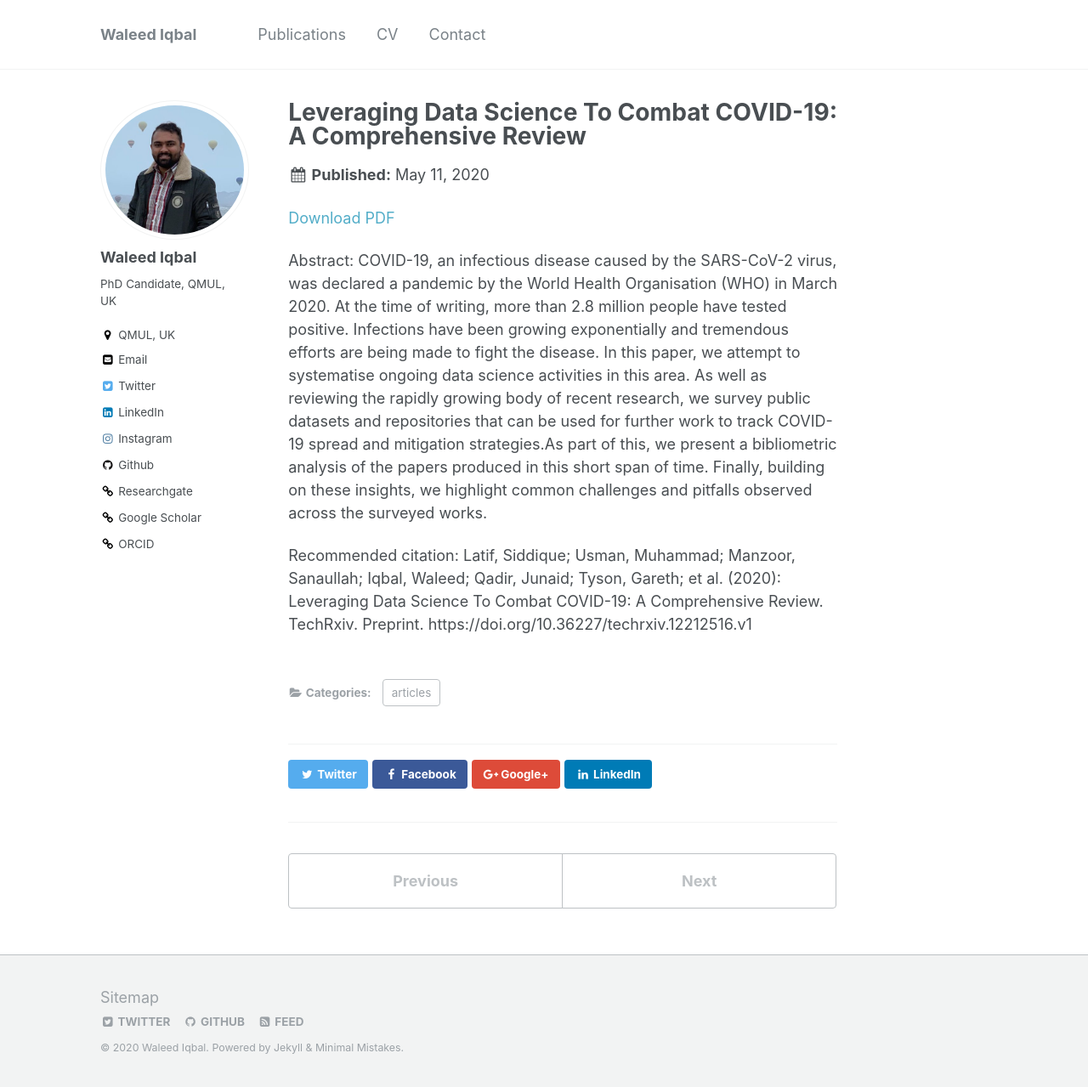
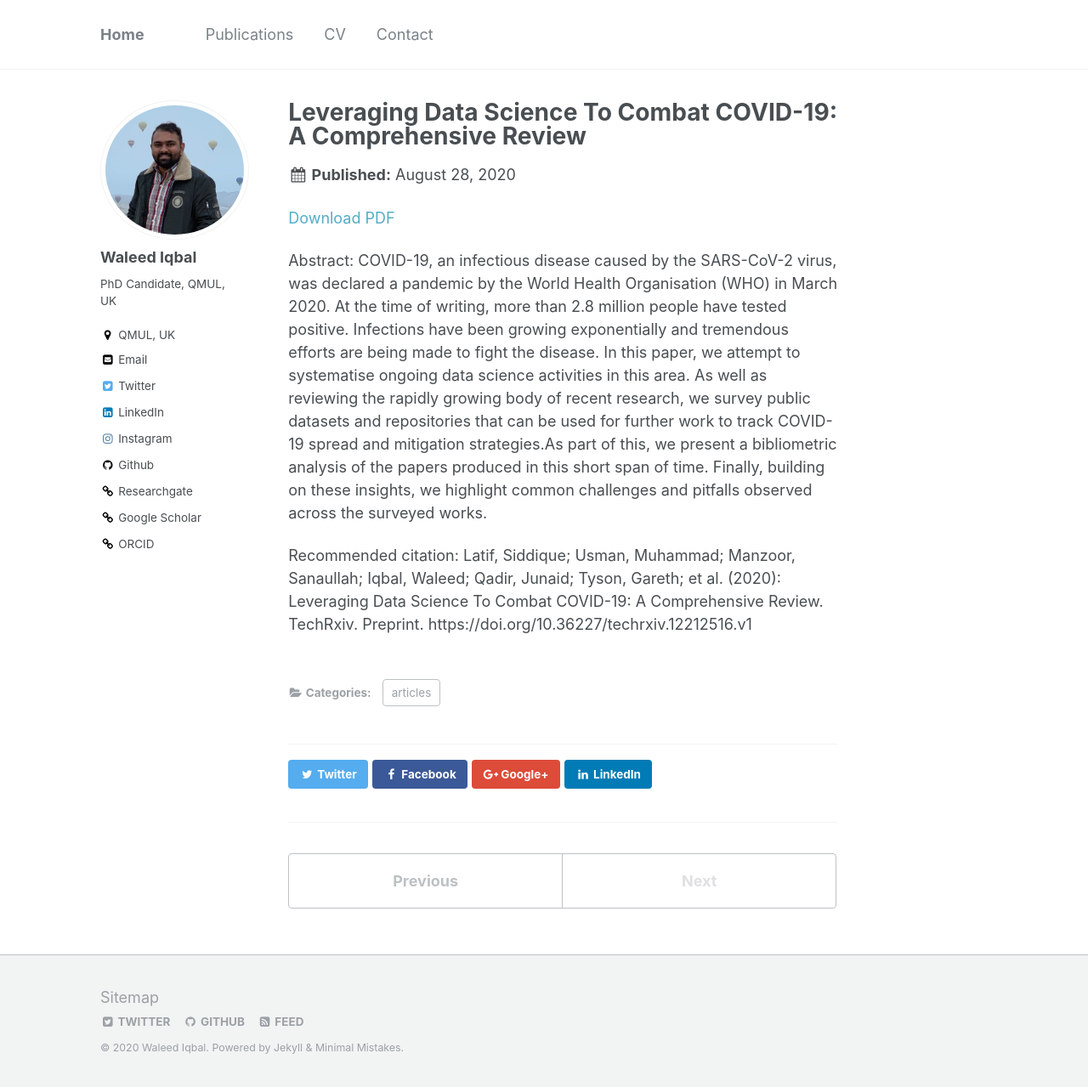
Before and after one commit to waleediqbal411/waleediqbal411.github.io, a Jekyll site: the page built from _articles/2020-08-28-leveraging-datascience-covid.md, in a window 1280 px wide and 1279 px high. Shown: the whole window at 85% size. Built offline with Jekyll 4.4.1, drawn with Linux system fonts in a browser that asks for light colours.

Commit message:
Official Website V6.6

```diff
--- a/_articles/2020-08-28-leveraging-datascience-covid.md
+++ b/_articles/2020-08-28-leveraging-datascience-covid.md
@@ -4,7 +4,7 @@ category: articles
 permalink: /articles/22020-08-28-leveraging-datascience-covid
 excerpt: "COVID-19, an infectious disease caused by the SARS-CoV-2 virus, was declared a pandemic by the World Health Organisation (WHO) in March 2020. At the time of writing, more than 2.8 million people have tested positive. Infections have been growing exponentially and tremendous efforts are being made to fight the disease. In this paper, we attempt to systematise ongoing data science activities in this area. As well as reviewing the rapidly growing body of recent research, we survey public datasets and repositories that can be used for further work to track COVID-19 spread and mitigation strategies.As part of this, we present a bibliometric analysis of the papers produced in this short span of time. Finally, building on these insights, we highlight common challenges and pitfalls observed across the surveyed works."
 venue: "IEEE Transactions on Artificial Intelligence"
-date: 2020-05-11
+date: 2020-08-28
 ---
 
 <a href="https://www.techrxiv.org/articles/Leveraging_Data_Science_To_Combat_COVID-19_A_Comprehensive_Review/12212516/files/22459823.pdf">Download PDF</a>
--- a/_config.yml
+++ b/_config.yml
@@ -10,7 +10,7 @@ minimal_mistakes_skin    : "dark" # "air", "aqua", "contrast", "dark", "dirt", "
 
 # Site Settings
 locale                   : "en-UK"
-title                    : "Waleed Iqbal"
+title                    : "Home"
 title_separator          : "-"
 name                     : &name "Waleed Iqbal"
 description              : &description "PhD Candidate"
```
Also changed, not shown: _pages/contact.md (line endings or trailing spaces).
